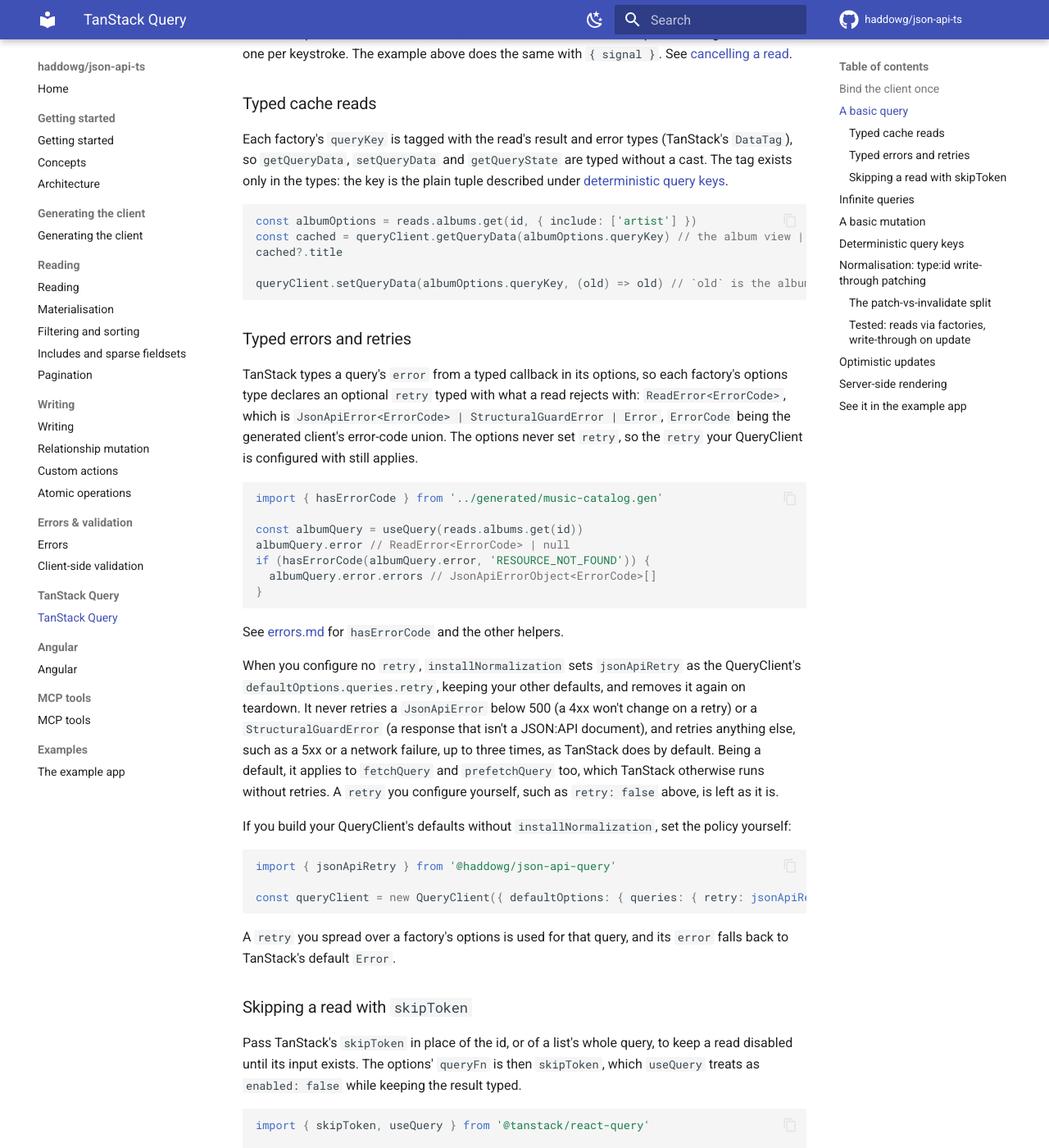
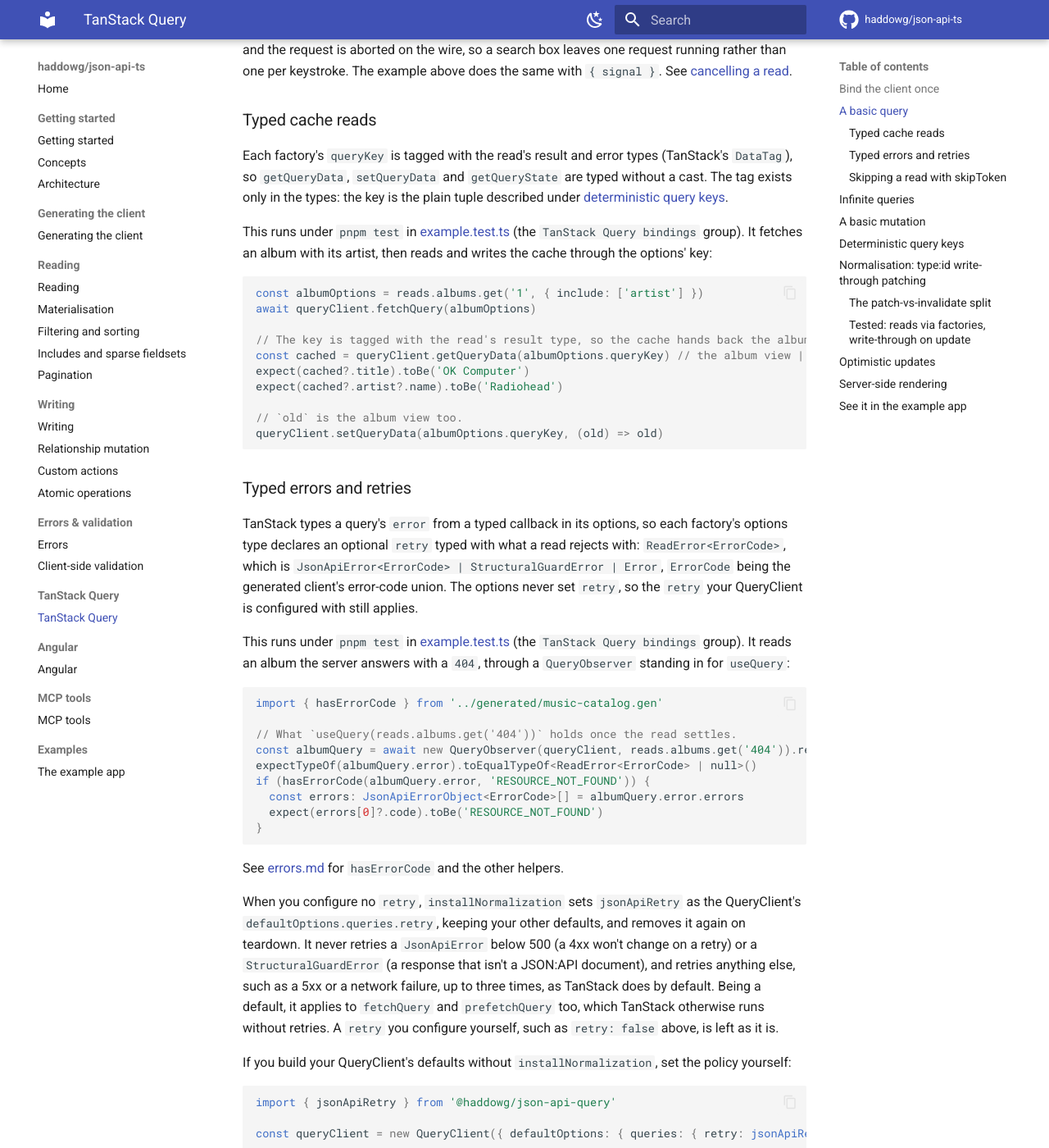
Before and after one commit to haddowg/json-api-ts, an MkDocs documentation site: the page built from docs/tanstack-query.md, in a window 1280 px wide and 1400 px high, scrolled down 2734 px. Shown: the whole window at 82% size. Built offline with MkDocs 1.6.1 and Material for MkDocs 9.7.7, drawn with Linux system fonts in a browser that asks for light colours; comment, search, counter and statistics services are not loaded; some of the changed text lies outside the part shown.

Commit message:
docs(query): keep the client's error codes when naming its type, and cite the tested snippets
The README's suggested `Client<ResourceMap, Attributes>` cast dropped the generated ErrorCode, so
a read's `error` fell back to any string code. The README and the TanStack Query docs now pass the
generated client straight through and, where its type must be named, spell every `Client`
parameter, ErrorCode included. The typed cache read, hasErrorCode and skipToken snippets now
mirror the example test blocks that run them and cite them.

````diff
--- a/docs/tanstack-query.md
+++ b/docs/tanstack-query.md
@@ -35,7 +35,7 @@ export const writes = createMutationApi(queryClient, client, resourceMap)
 That is exactly how the example app bootstraps its data layer — see [client.ts](../examples/spotify-clone/src/api/client.ts).
 
 !!! note "Action-agnostic at the query boundary"
-    The read factories accept `Client<D, A>` and the write factories `Client<D, A, W>` — neither carries the client's custom-action types (actions aren't cacheable resources). The generated `createClient` returns a client that *also* carries action types; pass it straight through (as above), or view it through the action-agnostic `Client` types with a single cast per surface if your setup needs it.
+    The factories read only a client's resource accessors and its error codes, never its custom-action types (actions aren't cacheable resources), so the generated client passes straight through, as above. If your setup needs to name the client's type, for a context or a prop, keep every `Client` parameter, the generated `ErrorCode` included, or `error` falls back to any string code: `Client<ResourceMap, Attributes, WriteAttributes, ActionTypes, ErrorCode, Links>`, which is the generated `createClient`'s return type.
 
 ## A basic query
 
@@ -93,25 +93,36 @@ Every read factory also passes TanStack's abort `signal` to the read. When a que
 
 Each factory's `queryKey` is tagged with the read's result and error types (TanStack's `DataTag`), so `getQueryData`, `setQueryData` and `getQueryState` are typed without a cast. The tag exists only in the types: the key is the plain tuple described under [deterministic query keys](#deterministic-query-keys).
 
+This runs under `pnpm test` in [example.test.ts](../packages/example/src/example.test.ts) (the `TanStack Query bindings` group). It fetches an album with its artist, then reads and writes the cache through the options' key:
+
 ```ts
-const albumOptions = reads.albums.get(id, { include: ['artist'] })
+const albumOptions = reads.albums.get('1', { include: ['artist'] })
+await queryClient.fetchQuery(albumOptions)
+
+// The key is tagged with the read's result type, so the cache hands back the album view.
 const cached = queryClient.getQueryData(albumOptions.queryKey) // the album view | undefined
-cached?.title
+expect(cached?.title).toBe('OK Computer')
+expect(cached?.artist?.name).toBe('Radiohead')
 
-queryClient.setQueryData(albumOptions.queryKey, (old) => old) // `old` is the album view too
+// `old` is the album view too.
+queryClient.setQueryData(albumOptions.queryKey, (old) => old)
 ```
 
 ### Typed errors and retries
 
 TanStack types a query's `error` from a typed callback in its options, so each factory's options type declares an optional `retry` typed with what a read rejects with: `ReadError<ErrorCode>`, which is `JsonApiError<ErrorCode> | StructuralGuardError | Error`, `ErrorCode` being the generated client's error-code union. The options never set `retry`, so the `retry` your QueryClient is configured with still applies.
 
+This runs under `pnpm test` in [example.test.ts](../packages/example/src/example.test.ts) (the `TanStack Query bindings` group). It reads an album the server answers with a `404`, through a `QueryObserver` standing in for `useQuery`:
+
 ```ts
 import { hasErrorCode } from '../generated/music-catalog.gen'
 
-const albumQuery = useQuery(reads.albums.get(id))
-albumQuery.error // ReadError<ErrorCode> | null
+// What `useQuery(reads.albums.get('404'))` holds once the read settles.
+const albumQuery = await new QueryObserver(queryClient, reads.albums.get('404')).refetch()
+expectTypeOf(albumQuery.error).toEqualTypeOf<ReadError<ErrorCode> | null>()
 if (hasErrorCode(albumQuery.error, 'RESOURCE_NOT_FOUND')) {
-  albumQuery.error.errors // JsonApiErrorObject<ErrorCode>[]
+  const errors: JsonApiErrorObject<ErrorCode>[] = albumQuery.error.errors
+  expect(errors[0]?.code).toBe('RESOURCE_NOT_FOUND')
 }
 ```
 
@@ -133,12 +144,28 @@ A `retry` you spread over a factory's options is used for that query, and its `e
 
 Pass TanStack's `skipToken` in place of the id, or of a list's whole query, to keep a read disabled until its input exists. The options' `queryFn` is then `skipToken`, which `useQuery` treats as `enabled: false` while keeping the result typed.
 
+This runs under `pnpm test` in [example.test.ts](../packages/example/src/example.test.ts) (the `TanStack Query bindings` group), with a `QueryObserver` per read standing in for `useQuery`, and `skipToken` imported from `@tanstack/query-core` (your framework adapter re-exports it):
+
 ```ts
-import { skipToken, useQuery } from '@tanstack/react-query'
+import { skipToken } from '@tanstack/query-core'
 
-const albumQuery = useQuery(reads.albums.get(albumId ?? skipToken))
-const albumsQuery = useQuery(reads.albums.list(ready ? { include: ['artist'] } : skipToken))
-const artistQuery = useQuery(reads.albums.related(albumId ?? skipToken, 'artist'))
+const albumQuery = new QueryObserver(queryClient, reads.albums.get(albumId ?? skipToken))
+const albumsQuery = new QueryObserver(
+  queryClient,
+  reads.albums.list(ready ? { include: ['artist'] } : skipToken),
+)
+const artistQuery = new QueryObserver(
+  queryClient,
+  reads.albums.related(albumId ?? skipToken, 'artist'),
+)
+
+// A skipped read stays idle and sends nothing, under a deterministic key with no params.
+expect(requests).toHaveLength(0)
+expect(reads.albums.get(albumId ?? skipToken).queryKey).toEqual([
+  'albums',
+  'fetchOne',
+  { $skip: true },
+])
 ```
 
 A singleton takes `skipToken` in place of its query (`reads.inboxes.get(skipToken)`). A skipped read's key carries the object segment `{ $skip: true }` (exported as `SKIPPED_SEGMENT`) where the id would go, `[type, operation, { $skip: true }, rel?]`, with no params, so it is deterministic and never matches a real read: no id or relation name equals an object, and no params object a read builds has a `$skip` member. TanStack and `keyHasPrefix` compare it by value. `useSuspenseQuery` doesn't accept `skipToken`, as TanStack documents.
````
Also changed, not shown: packages/query/README.md (+20 -13 lines).
